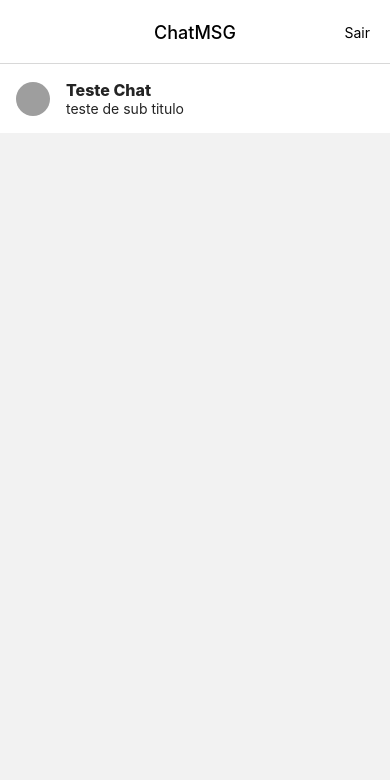
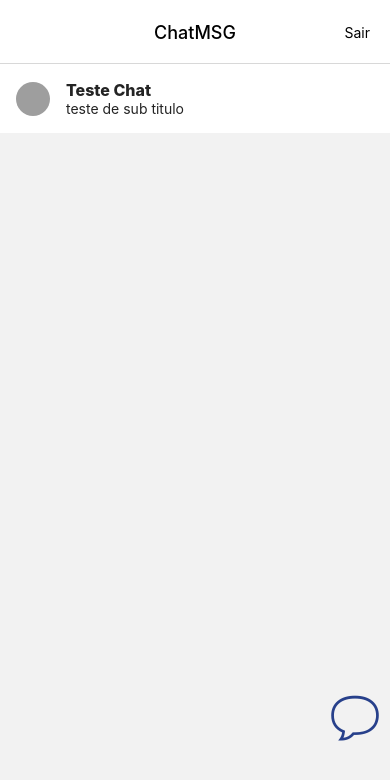
Before and after one commit to Emerson-91/ChatMsg, a React Native app: screen /Home in a window 390 px wide. Shown: the top 780 px of the page. Built offline with nearby package versions, Linux system fonts and the light colour scheme; no server answers; grey boxes are pictures that could not be loaded.

Commit message:
adicionando o botao de novo chat

```diff
--- a/package.json
+++ b/package.json
@@ -9,6 +9,7 @@
     "web": "expo start --web"
   },
   "dependencies": {
+    "@expo/webpack-config": "^18.0.1",
     "@react-navigation/native": "^6.1.6",
     "@react-navigation/native-stack": "^6.9.12",
     "@rneui/base": "^4.0.0-rc.7",
@@ -17,13 +18,12 @@
     "expo-status-bar": "~1.4.4",
     "firebase": "^9.22.1",
     "react": "18.2.0",
+    "react-dom": "18.2.0",
     "react-native": "0.71.8",
     "react-native-safe-area-context": "4.5.0",
     "react-native-screens": "~3.20.0",
     "react-native-vector-icons": "^9.2.0",
-    "react-native-web": "~0.18.10",
-    "react-dom": "18.2.0",
-    "@expo/webpack-config": "^18.0.1"
+    "react-native-web": "~0.18.10"
   },
   "devDependencies": {
     "@babel/core": "^7.20.0"
--- a/screens/HomeScreen.js
+++ b/screens/HomeScreen.js
@@ -1,8 +1,9 @@
 import { SafeAreaView, ScrollView, StyleSheet, Text, TouchableOpacity, View } from 'react-native'
 import React, { useLayoutEffect } from 'react'
 import CustomListItem from '../components/CustomListItem';
+import Icon from 'react-native-vector-icons/EvilIcons';
 import { StatusBar } from 'expo-status-bar';
-import { auth, db } from '../firebase'
+import { auth } from '../firebase'
 import { Avatar } from '@rneui/themed';
 import { signOut } from 'firebase/auth';
 
@@ -46,17 +47,33 @@ const HomeScreen = ({ navigation }) => {
 
 
   return (
+    <View style={styles.container}>
       <SafeAreaView>
         <StatusBar style="light" />
         <ScrollView>
           <CustomListItem />
-        <Text>{auth.currentUser?.displayName}</Text>
-        <Text>{auth.currentUser?.photoURL}</Text>
+          <TouchableOpacity style={styles.addChatButton}>
+            <Icon name="comment" size={70} style={styles.addChatIcon} />
+          </TouchableOpacity>
         </ScrollView>
       </SafeAreaView>
+    </View>
   )
 }
 
 export default HomeScreen
 
-const styles = StyleSheet.create({})
+const styles = StyleSheet.create({
+  container: {
+    flex: 1,
+  },
+  addChatButton: {
+    position: 'relative',
+    alignItems:'flex-end',
+    marginTop:"140%",
+  },
+  addChatIcon: {
+    color: "#27408B",
+    height: 62,
+  },
+})
```
Lines whose indentation alone changed are shown as unchanged.
